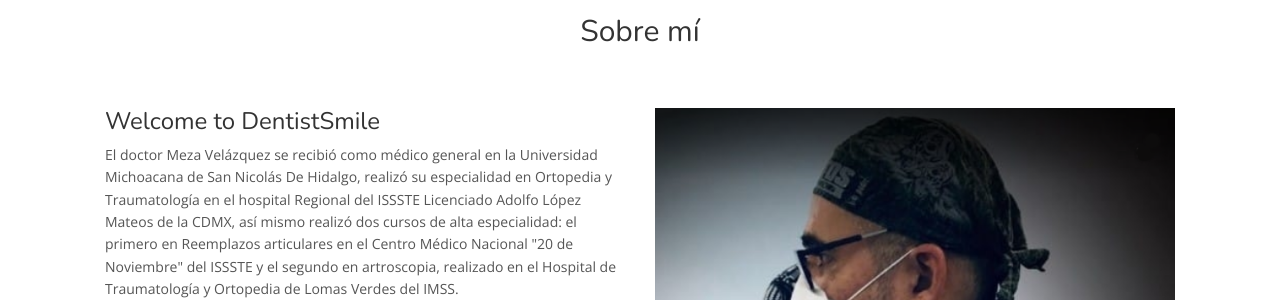
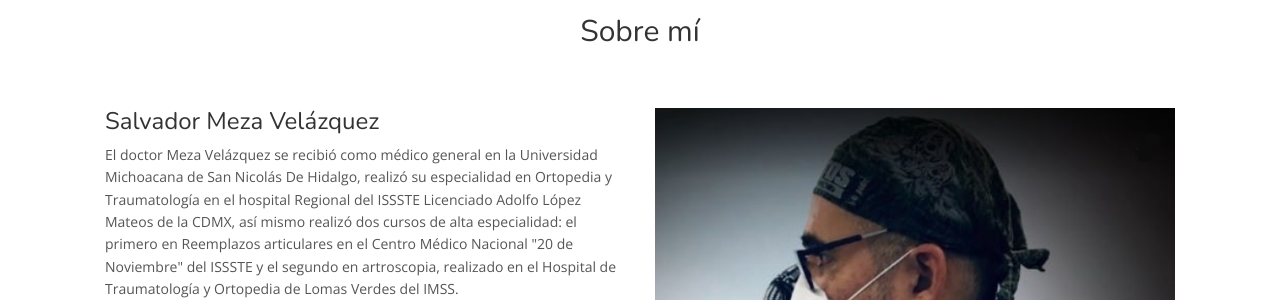
Before and after one commit to kecho05/dr, a Jekyll site: the page built from index.html, in a window 1280 px wide and 900 px high, scrolled down 718 px. Shown: the part 155-455 px from the top of the window. Built offline with Jekyll 4.4.1, drawn with Linux system fonts in a browser that asks for light colours; nearby versions of some CDN libraries.

Commit message:
Update index.html

```diff
--- a/index.html
+++ b/index.html
@@ -86,7 +86,7 @@ layout: default
 
         <div class="row">
             <div class="col-sm-6">
-                <h3>Welcome to DentistSmile</h3>
+                <h3>Salvador Meza Velázquez</h3>
                 <p>El doctor Meza Velázquez se recibió como médico general en la Universidad Michoacana de San Nicolás De Hidalgo, realizó su especialidad en Ortopedia y Traumatología en el hospital Regional del ISSSTE Licenciado Adolfo López Mateos de la CDMX, así mismo realizó dos cursos de alta especialidad: el primero en Reemplazos articulares en el Centro Médico Nacional "20 de Noviembre" del ISSSTE y el segundo en artroscopia, realizado en el Hospital de Traumatología y Ortopedia de Lomas Verdes del IMSS.</p>
 
                 <div class="media">
```
